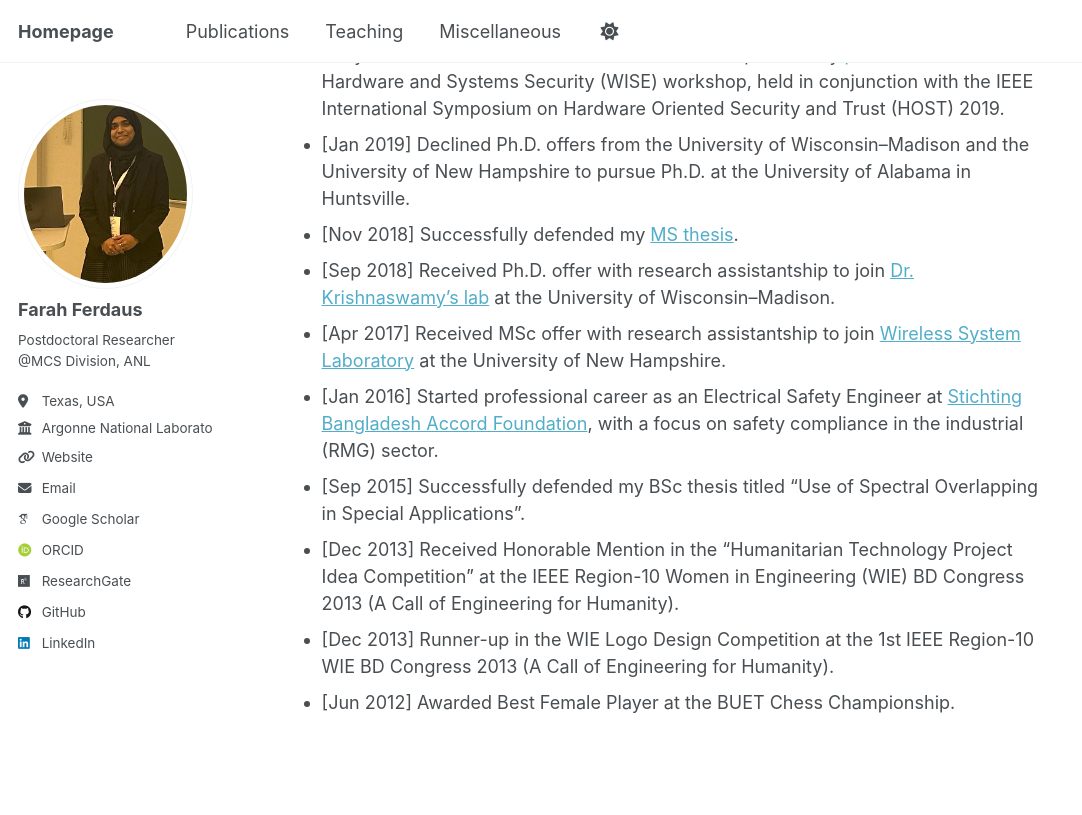
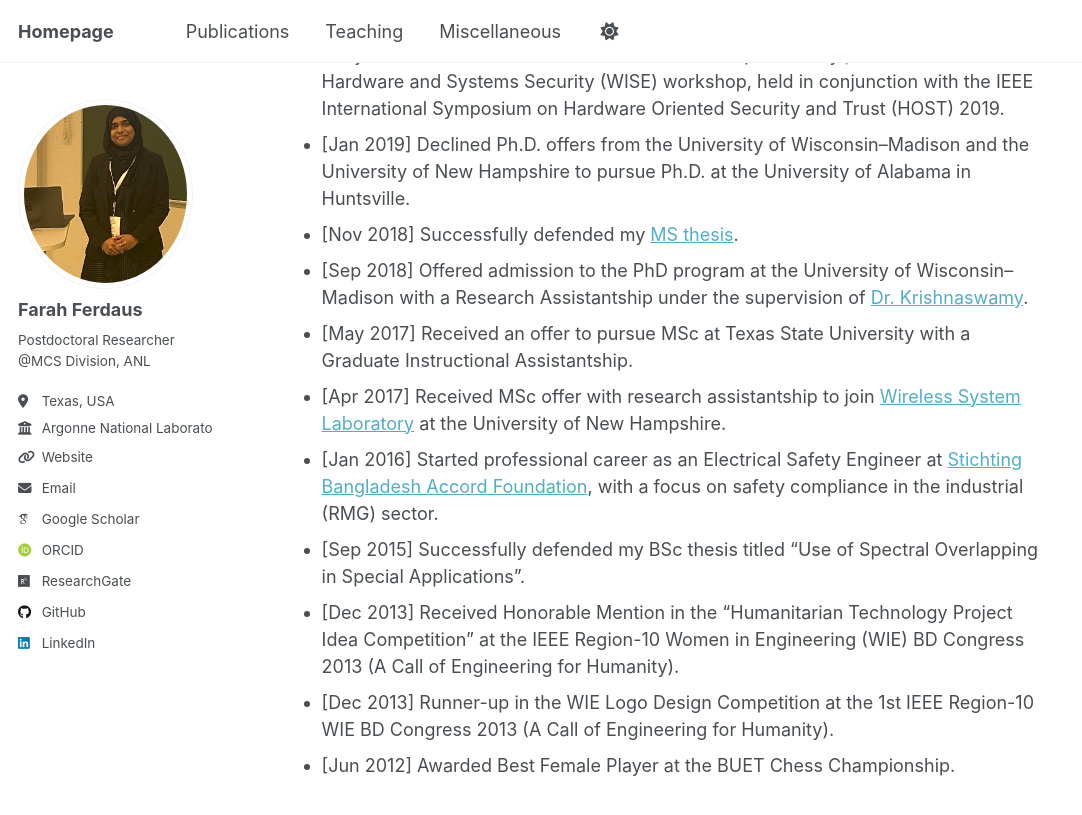
Before and after one commit to fferdaus/fferdaus.github.io, a Jekyll site: the page built from _pages/about.md, in a window 1280 px wide and 900 px high, scrolled down 3406 px. Shown: the top 815 px of the window, without its empty margins (0-1082 px from the left). Built offline with Jekyll 4.4.1, drawn with Linux system fonts in a browser that asks for light colours; some web fonts are replaced.

Commit message:
Update about.md

```diff
--- a/_pages/about.md
+++ b/_pages/about.md
@@ -86,7 +86,8 @@ She has published numerous scientific articles, including journal articles, conf
 - [May 2019] Awarded NSF Student Travel Grant to present my [poster](https://www.researchgate.net/publication/345918574_Attesting_SRAM_Manufacturer_Toward_the_Avoidance_of_Counterfeit_SRAM) at the Women in Hardware and Systems Security (WISE) workshop, held in conjunction with the IEEE International Symposium on Hardware Oriented Security and Trust (HOST) 2019.
 - [Jan 2019] Declined Ph.D. offers from the University of Wisconsin–Madison and the University of New Hampshire to pursue Ph.D. at the University of Alabama in Huntsville.
 - [Nov 2018] Successfully defended my [MS thesis](https://www.proquest.com/openview/fc2609e2f960bdda4da60559ab25f92e/1?pq-origsite=gscholar&cbl=18750&diss=y).
-- [Sep 2018] Received Ph.D. offer with research assistantship to join [Dr. Krishnaswamy's lab](https://engineering.wisc.edu/directory/profile/bhuvana-krishnaswamy/) at the University of Wisconsin–Madison.
+- [Sep 2018] Offered admission to the PhD program at the University of Wisconsin–Madison with a Research Assistantship under the supervision of [Dr. Krishnaswamy](https://engineering.wisc.edu/directory/profile/bhuvana-krishnaswamy/).
+- [May 2017] Received an offer to pursue MSc at Texas State University with a Graduate Instructional Assistantship.
 - [Apr 2017] Received MSc offer with research assistantship to join [Wireless System Laboratory](https://nicholasjkirsch.com/) at the University of New Hampshire.
 - [Jan 2016] Started professional career as an Electrical Safety Engineer at [Stichting Bangladesh Accord Foundation](https://bangladeshaccord.org/), with a focus on safety compliance in the industrial (RMG) sector.
 - [Sep 2015] Successfully defended my BSc thesis titled "Use of Spectral Overlapping in Special Applications".
```
